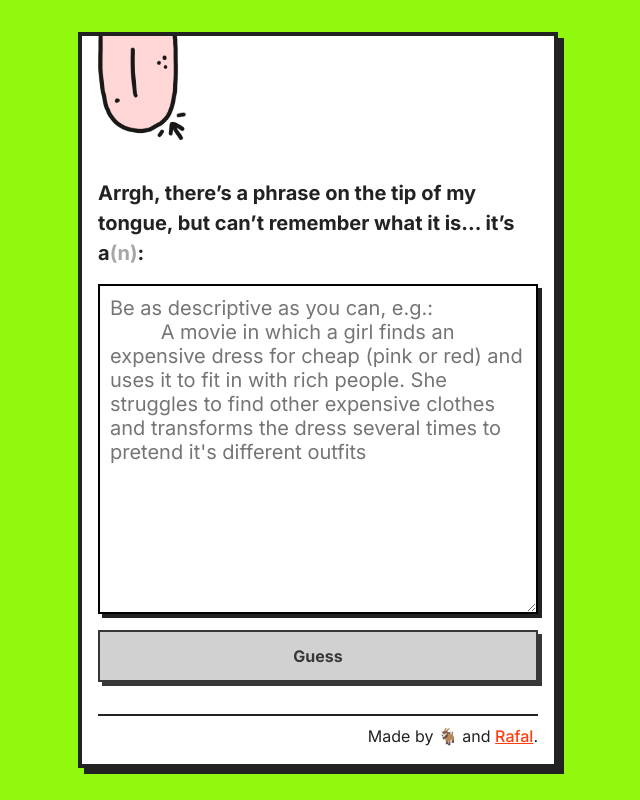
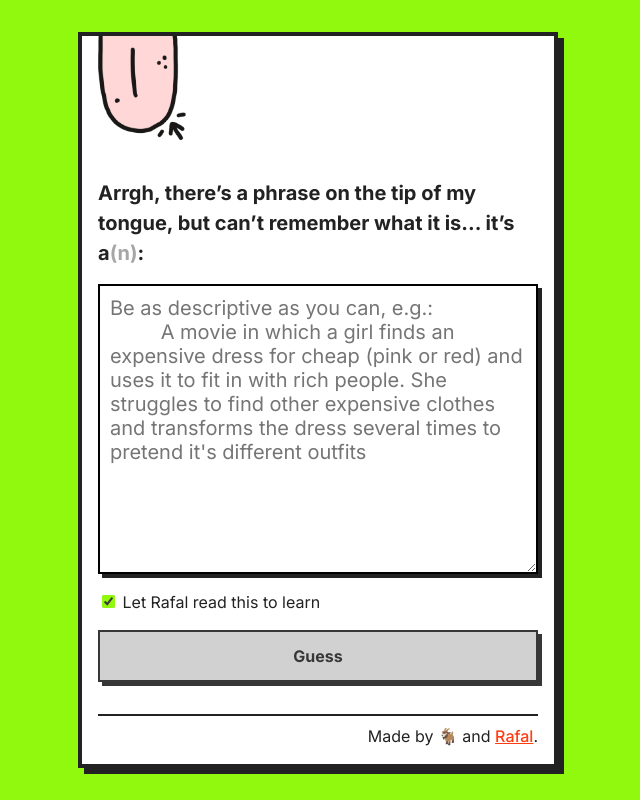
Before and after one commit to paprikka/tip-of-the-toungue-spike, a Next.js app: page / in a window 1280 px wide. Shown: the whole page, without its empty margins (322-962 px from the left). Built offline with nearby package versions, Linux system fonts and the light colour scheme.

Commit message:
feat: allow user to opt out from sharing descriptions

```diff
--- a/app/api/guess/route.ts
+++ b/app/api/guess/route.ts
@@ -31,7 +31,11 @@ export const POST = async (request: Request) => {
   if (!guessResponse)
     return onError(new Error("Null guess response received "));
 
-  saveGuess(payload, guessResponse);
+  console.log(`Can share descriptions: ${payload.canShareDescriptions}`);
+
+  if (payload.canShareDescriptions) {
+    saveGuess(payload, guessResponse);
+  }
 
   return NextResponse.json(guessResponse);
 };
--- a/app/app-store.ts
+++ b/app/app-store.ts
@@ -3,6 +3,7 @@ import { APIGuessRequestPayload, APIGuessResponsePayload } from "./types";
 
 export type AppState = {
   description: string;
+  canShareDescriptions: boolean;
   exclude: string[];
   lastGuessResponse?: APIGuessResponsePayload;
   error?: string;
@@ -10,6 +11,7 @@ export type AppState = {
   status: "idle" | "loading" | "results" | "error";
   setDescription: (description: string) => void;
   setExclude: (guessLabels: string[]) => void;
+  setCanShareDescriptions: (canShare: boolean) => void;
   requestGuesses: () => Promise<void>;
 
   restart: () => void;
@@ -18,6 +20,7 @@ export type AppState = {
 
 export const useAppStore = create<AppState>((set, get) => ({
   description: "",
+  canShareDescriptions: true,
   exclude: [],
   lastGuessResponse: undefined,
   error: undefined,
@@ -27,15 +30,19 @@ export const useAppStore = create<AppState>((set, get) => ({
   setDescription: (description: string) => set({ description }),
   setExclude: (guessLabels: string[]) =>
     set({ exclude: [...get().exclude, ...guessLabels] }),
+  setCanShareDescriptions: (canShareDescriptions: boolean) =>
+    set({ canShareDescriptions }),
   requestGuesses: async () => {
     set({ status: "loading", error: undefined });
     try {
+      const body: APIGuessRequestPayload = {
+        description: get().description,
+        exclude: get().exclude,
+        canShareDescriptions: get().canShareDescriptions,
+      };
       const fetchPromise = fetch("/api/guess", {
         method: "POST",
-        body: JSON.stringify({
-          description: get().description,
-          exclude: get().exclude,
-        } as APIGuessRequestPayload),
+        body: JSON.stringify(body),
       }).then((res) =>
         res.ok ? res : Promise.reject(new Error(res.statusText))
       );
--- a/app/components/input-view.module.css
+++ b/app/components/input-view.module.css
@@ -1,6 +1,6 @@
 .container {
   display: grid;
-  grid-template-rows: min-content auto min-content;
+  grid-template-rows: min-content auto min-content min-content;
   gap: 1rem;
   height: 100%;
 }
@@ -13,3 +13,6 @@
 .container .dimmed {
   opacity: 0.4;
 }
+
+.container label {
+}
--- a/app/components/input-view.tsx
+++ b/app/components/input-view.tsx
@@ -5,7 +5,14 @@ import { TextArea } from "./textarea";
 import { useAppStore } from "../app-store";
 import { Button } from "./button";
 export const InputView = ({}) => {
-  const { description, setDescription, requestGuesses } = useAppStore();
+  const {
+    description,
+    setDescription,
+    requestGuesses,
+    canShareDescriptions,
+    setCanShareDescriptions,
+  } = useAppStore();
+
   return (
     <form className={styles.container} onSubmit={(e) => e.preventDefault()}>
       <h2>
@@ -19,6 +26,14 @@ export const InputView = ({}) => {
         placeholder="Be as descriptive as you can, e.g.:
          A movie in which a girl finds an expensive dress for cheap (pink or red) and uses it to fit in with rich people. She struggles to find other expensive clothes and transforms the dress several times to pretend it's different outfits"
       ></TextArea>
+      <label>
+        <input
+          type="checkbox"
+          checked={canShareDescriptions}
+          onChange={() => setCanShareDescriptions(!canShareDescriptions)}
+        />{" "}
+        Let Rafal read this to learn
+      </label>
       <Button
         disabled={description.length < 10}
         onClick={() => requestGuesses()}
--- a/app/page.tsx
+++ b/app/page.tsx
@@ -1,13 +1,12 @@
 "use client";
 
+import { useAppStore } from "./app-store";
+import { ErrorView } from "./components/error-view";
+import { InputView } from "./components/input-view";
+import { LoadingView } from "./components/loading-view";
+import { Logo } from "./components/logo";
+import { ResultsView } from "./components/results-view";
 import styles from "./page.module.css";
-import { InputView } from "./components/input-view";
-import { useAppStore } from "./app-store";
-import { LoadingView } from "./components/loading-view";
-import { ResultsView } from "./components/results-view";
-import { ErrorView } from "./components/error-view";
-import { Logo } from "./components/logo";
-import { Doggo } from "./components/doggo";
 
 if (process.env.NODE_ENV === "development") {
   const { worker } = require("./test/mocks/browser");
@@ -15,7 +14,7 @@ if (process.env.NODE_ENV === "development") {
 }
 
 export default function Home() {
-  const { status, isHappy } = useAppStore();
+  const { status } = useAppStore();
   return (
     <div className={styles.viewportContainer}>
       <div className={styles.pageContainer}>
@@ -36,7 +35,6 @@ export default function Home() {
           .
         </footer>
       </div>
-      {/* {isHappy ? <Doggo /> : null} */}
     </div>
   );
 }
--- a/app/types.ts
+++ b/app/types.ts
@@ -13,4 +13,5 @@ export type APIGuessResponsePayload = {
 export type APIGuessRequestPayload = {
   description: string;
   exclude: string[];
+  canShareDescriptions: boolean;
 };
```
Also changed, not shown: 1 other file (tests, documents, lock files or other folders).
